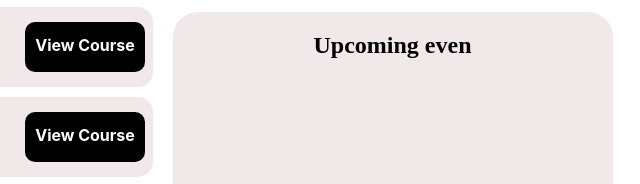
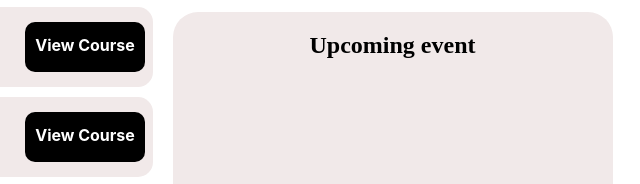
Before and after one commit to st4rgaz3r1010/final-project-web, a plain HTML site: page dashboard.html in a window 1280 px wide. Shown: the part 171-355 px from the top of the page, 640-1280 px from the left. Drawn offline with Linux system fonts and the light colour scheme.

Commit message:
Add files via upload

```diff
--- a/dashboard.html
+++ b/dashboard.html
@@ -136,7 +136,7 @@
                 </div>
             </div>
             <div class="upcoming">
-                <h2>Upcoming even</h2>
+                <h2>Upcoming event</h2>
             </div>
             <div class="premium">
                 <h2>Learn Even More</h2>
```
